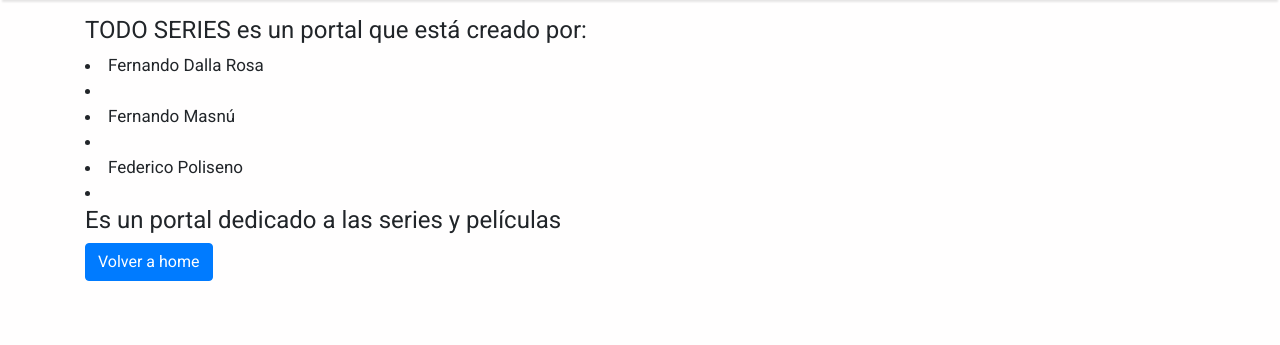
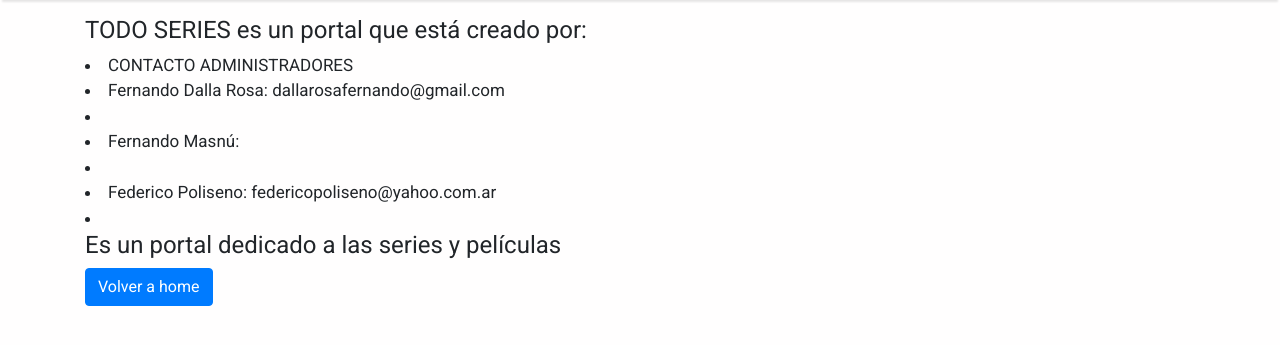
Before and after one commit to FernandoDallaRosa/ProyectoFinalCoder-DallaRosa-Masn-Poliseno, a Django app: page /about/ in a window 1280 px wide. Shown: the part 56-401 px from the top of the page. Run offline with Django 4.2, Linux system fonts and the light colour scheme; some libraries are stand-ins or nearby versions.

Commit message:
se agrega contacto a administradores

```diff
--- a/templates/about.html
+++ b/templates/about.html
@@ -7,9 +7,10 @@
         <div class="col-md-8 mt-3 left">
 <h4>TODO SERIES es un portal que está creado por: </h4>
 
-<li>Fernando Dalla Rosa<li>
-<li>Fernando Masnú<li>
-<li>Federico Poliseno<li>
+<li>CONTACTO ADMINISTRADORES</li>
+<li>Fernando Dalla Rosa: dallarosafernando@gmail.com<li>
+<li>Fernando Masnú: <li>
+<li>Federico Poliseno: federicopoliseno@yahoo.com.ar<li>
 
 <h4>Es un portal dedicado a las series y películas</h4>
 
```
